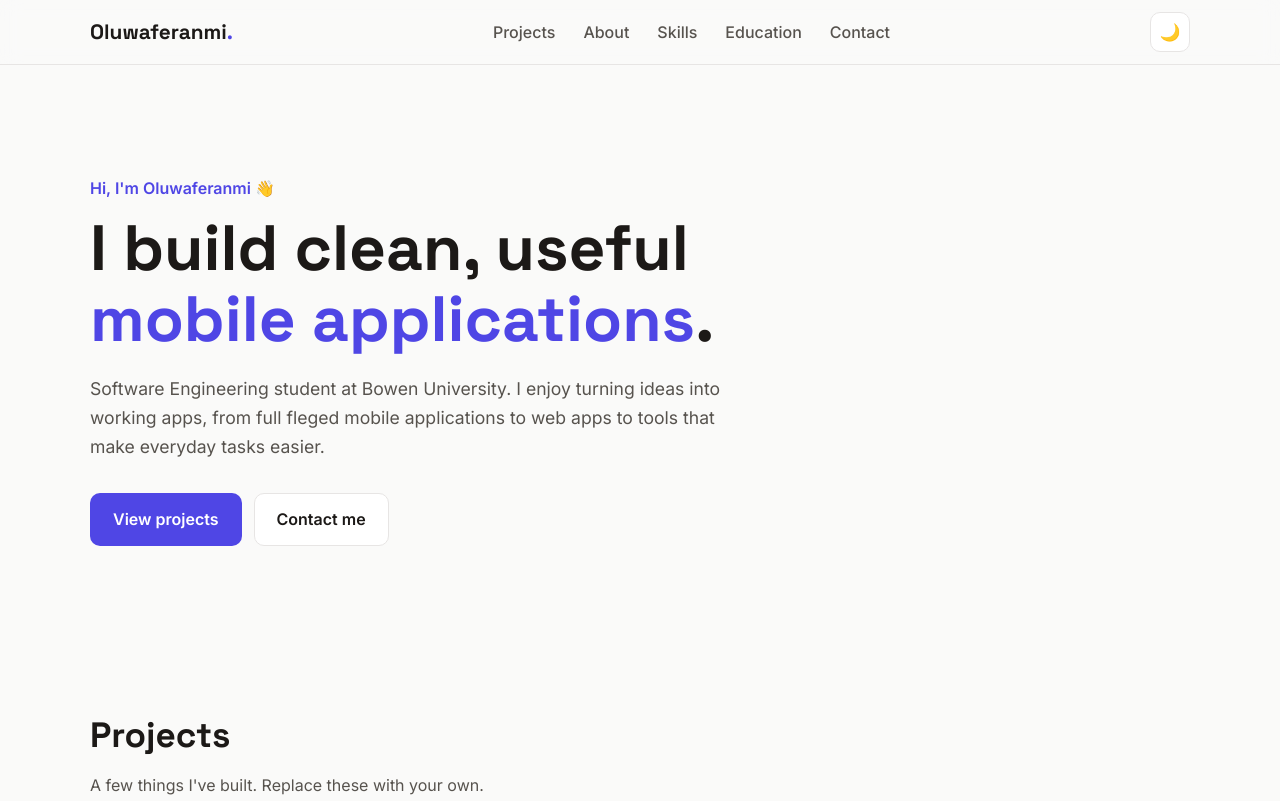
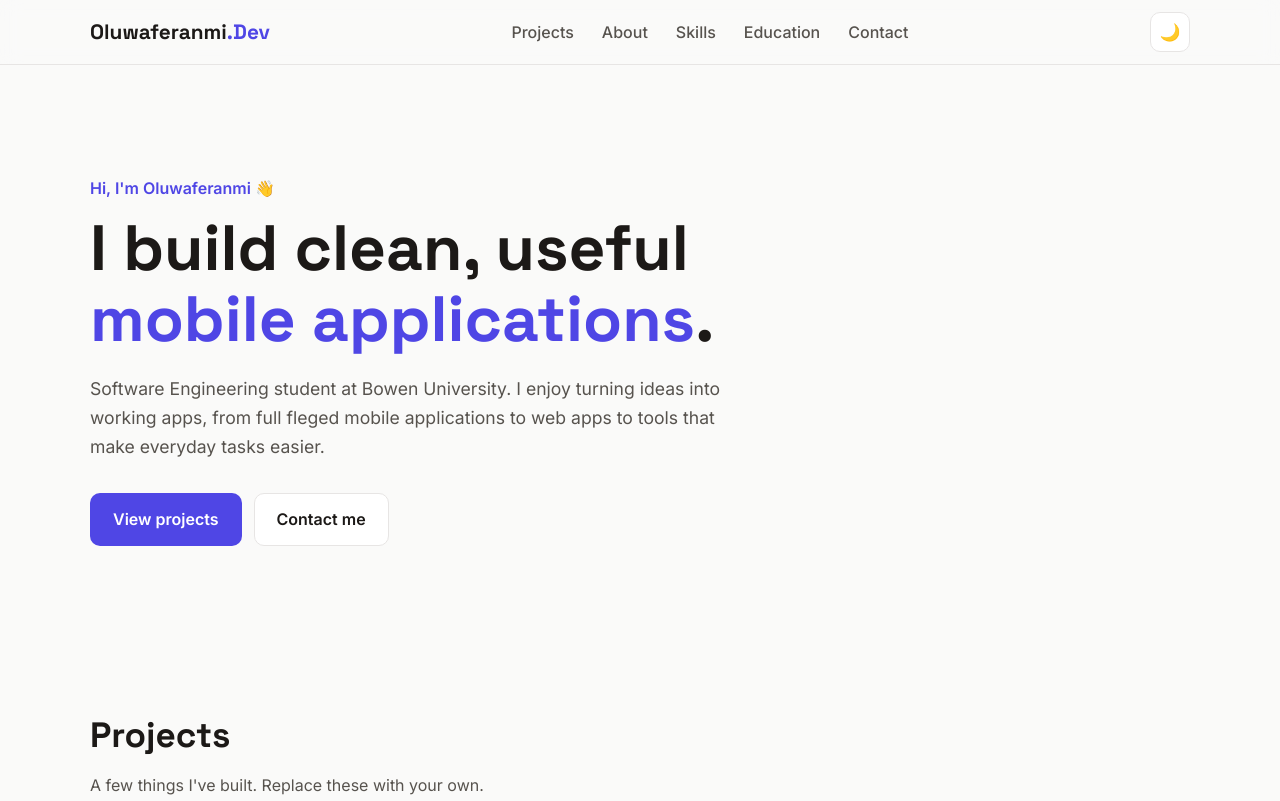
Before and after one commit to Peter-dev-nig/portfolio, a plain HTML site: page portfolio/public/index.html in a window 1280 px wide. Shown: the top 801 px of the page. Drawn offline with Linux system fonts and the light colour scheme.

Commit message:
.dev commit

```diff
--- a/portfolio/public/index.html
+++ b/portfolio/public/index.html
@@ -3,7 +3,7 @@
 <head>
   <meta charset="UTF-8" />
   <meta name="viewport" content="width=device-width, initial-scale=1.0" />
-  <title>Oluwaferanmi | Software Engineering Student</title>
+  <title>Oluwaferanmi | Software Engineer and Mobile App Developer</title>
   <meta name="description" content="Portfolio of Oluwaferanmi Osungbure, a Software Engineering student at Bowen University building useful mobile apps." />
   <meta property="og:title" content="Oluwaferanmi | Software Engineering Student" />
   <meta property="og:description" content="Projects, skills and contact details." />
@@ -25,7 +25,7 @@
 
   <header class="site-header">
     <nav class="nav container">
-      <a href="#home" class="logo">Oluwaferanmi<span>.</span></a>
+      <a href="#home" class="logo">Oluwaferanmi<span>.</span><span>Dev</span></span></a>
       <ul class="nav-links" id="nav-links">
         <li><a href="#projects">Projects</a></li>
         <li><a href="#about">About</a></li>
```
